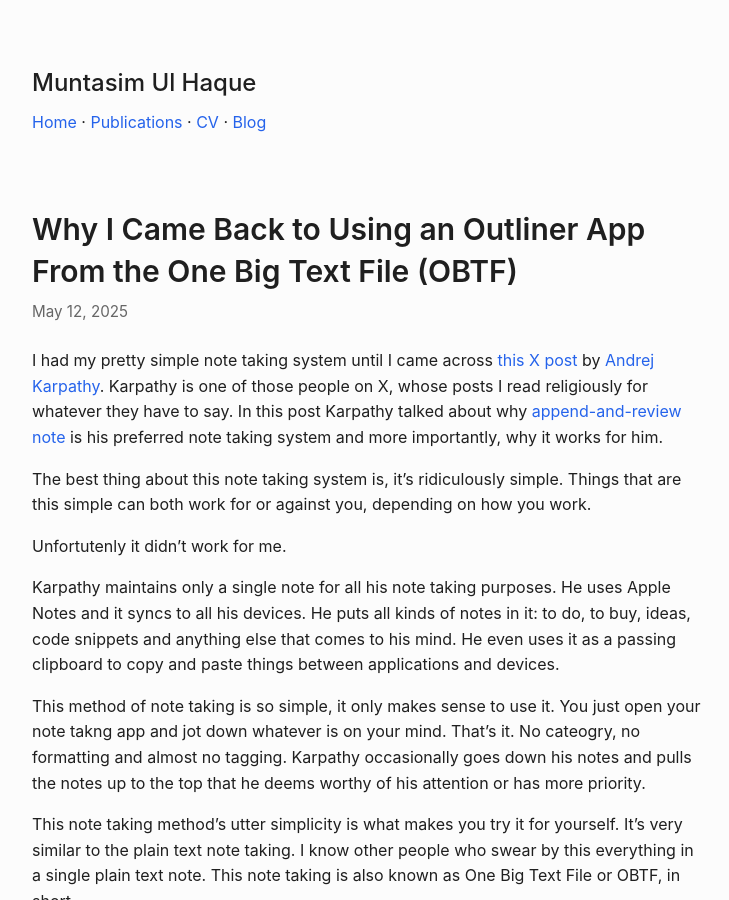
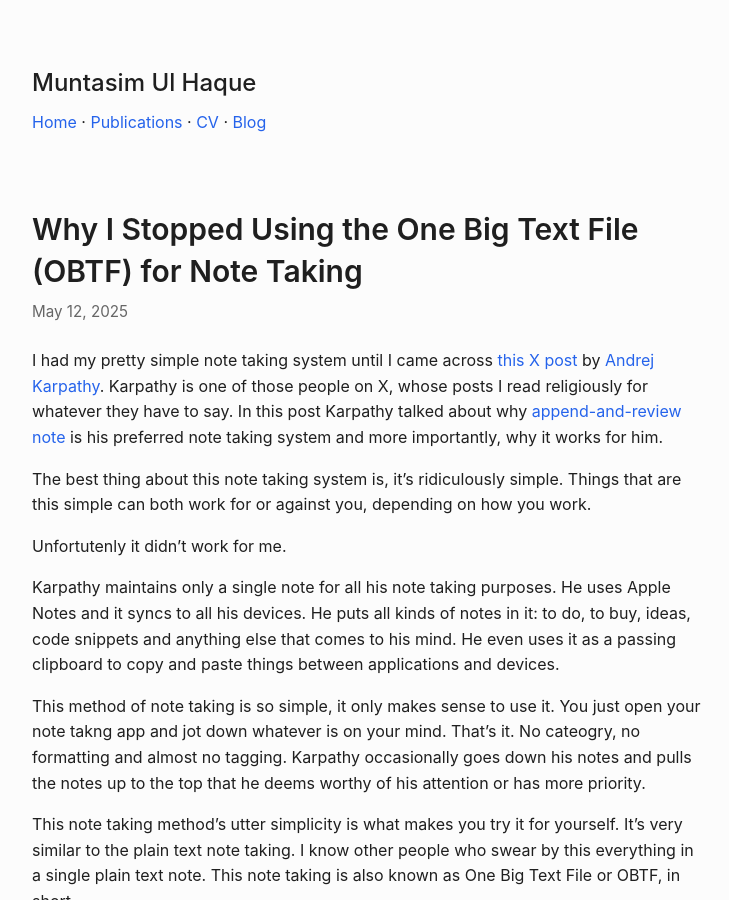
Before and after one commit to muntasimulhaque/muntasimulhaque.github.io, a Jekyll site: the page built from _posts/2025-05-12-cons-of-single-plaintext-file.md, in a window 1280 px wide and 900 px high. Shown: the whole window, without its empty margins (272-1001 px from the left). Built offline with Jekyll 4.4.1, drawn with Linux system fonts in a browser that asks for light colours.

Commit message:
Update 2025-05-12-cons-of-single-plaintext-file.md

```diff
--- a/_posts/2025-05-12-cons-of-single-plaintext-file.md
+++ b/_posts/2025-05-12-cons-of-single-plaintext-file.md
@@ -1,6 +1,6 @@
 ---
 layout: post
-title: "Why I Came Back to Using an Outliner App From the One Big Text File (OBTF)"
+title: "Why I Stopped Using the One Big Text File (OBTF) for Note Taking"
 date: 2025-05-12
 ---
 
```
